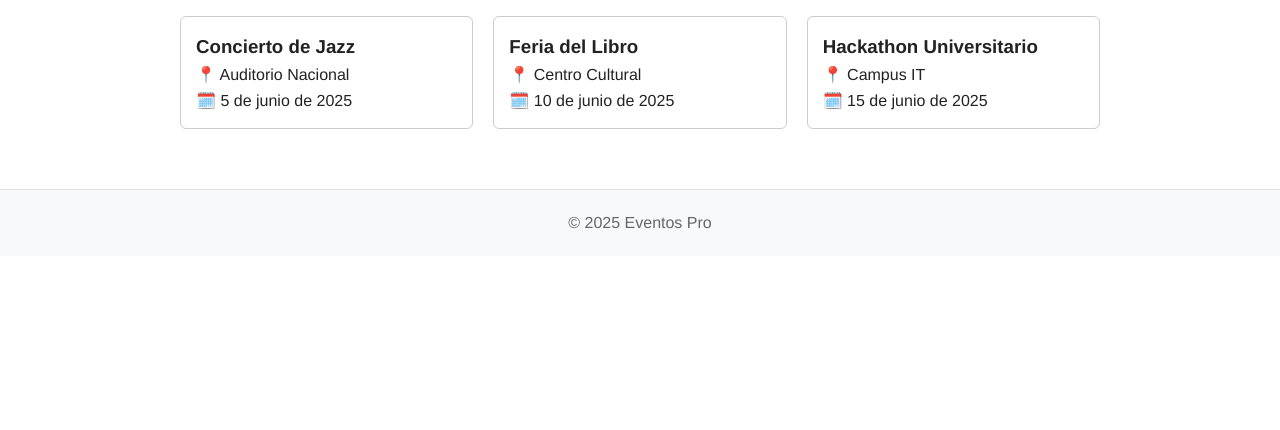
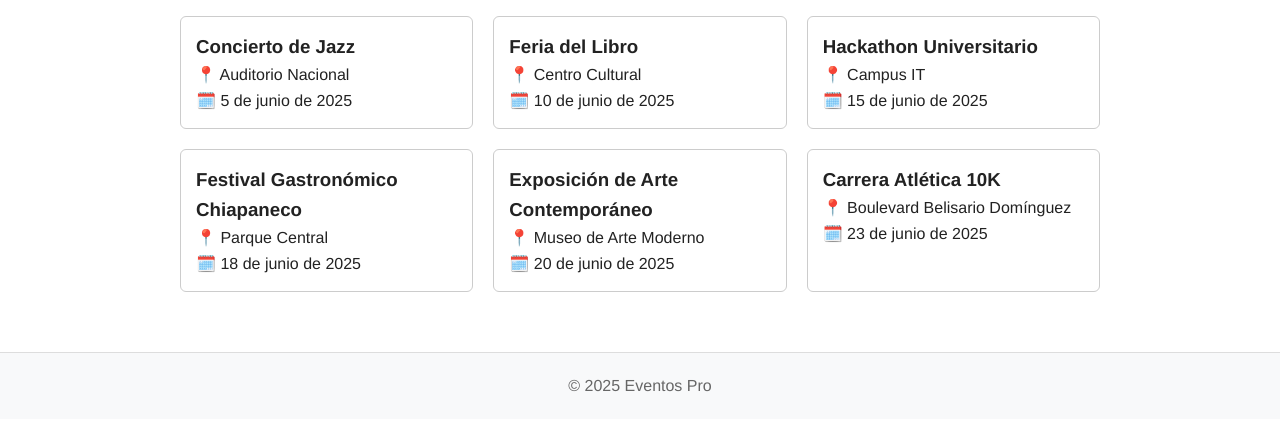
Before and after one commit to cristiantru/ProfeDonas, a plain HTML site: page eventos.html in a window 1280 px wide. Shown: the part 176-606 px from the top of the page. Drawn offline with Linux system fonts and the light colour scheme.

Commit message:
la pagina de eventos  se modifico un poco la vista

```diff
--- a/eventos.html
+++ b/eventos.html
@@ -35,6 +35,18 @@
         <h3>Hackathon Universitario</h3>
         <p>📍 Campus IT<br>🗓️ 15 de junio de 2025</p>
       </div>
+      <div class="event-card">
+        <h3>Festival Gastronómico Chiapaneco</h3>
+        <p>📍 Parque Central<br>🗓️ 18 de junio de 2025</p>
+      </div>
+      <div class="event-card">
+        <h3>Exposición de Arte Contemporáneo</h3>
+        <p>📍 Museo de Arte Moderno<br>🗓️ 20 de junio de 2025</p>
+      </div>
+      <div class="event-card">
+        <h3>Carrera Atlética 10K</h3>
+        <p>📍 Boulevard Belisario Domínguez<br>🗓️ 23 de junio de 2025</p>
+      </div>
     </div>
   </main>
 
```
